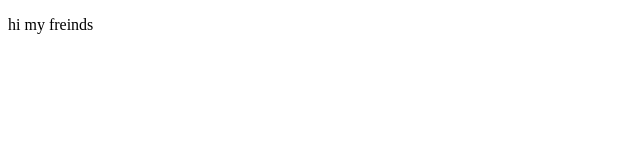
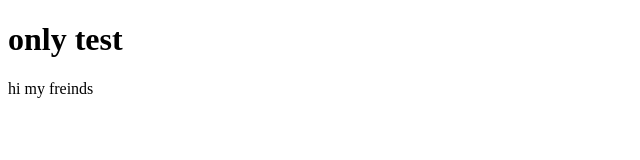
Before and after one commit to Arijit-nayak/git_practice, a plain HTML site: page index.html in a window 1280 px wide. Shown: the whole page, without its empty margins (0-640 px from the left). Drawn offline with Linux system fonts and the light colour scheme.

Commit message:
added one line

```diff
--- a/index.html
+++ b/index.html
@@ -6,6 +6,8 @@
     <title>This is a new git file</title>
 </head>
 <body>
+    <h1>only test</h1>
     <p>hi my freinds</p>
+
 </body>
 </html>
```
